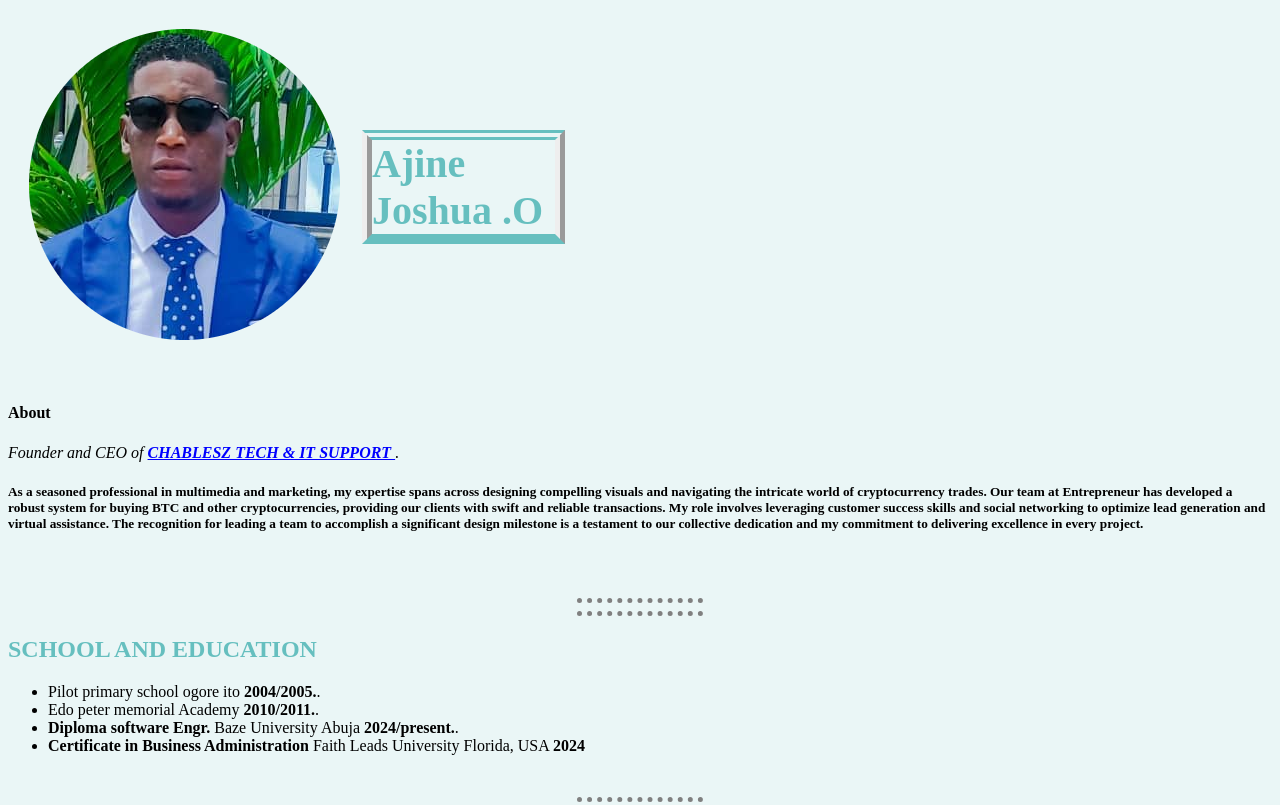
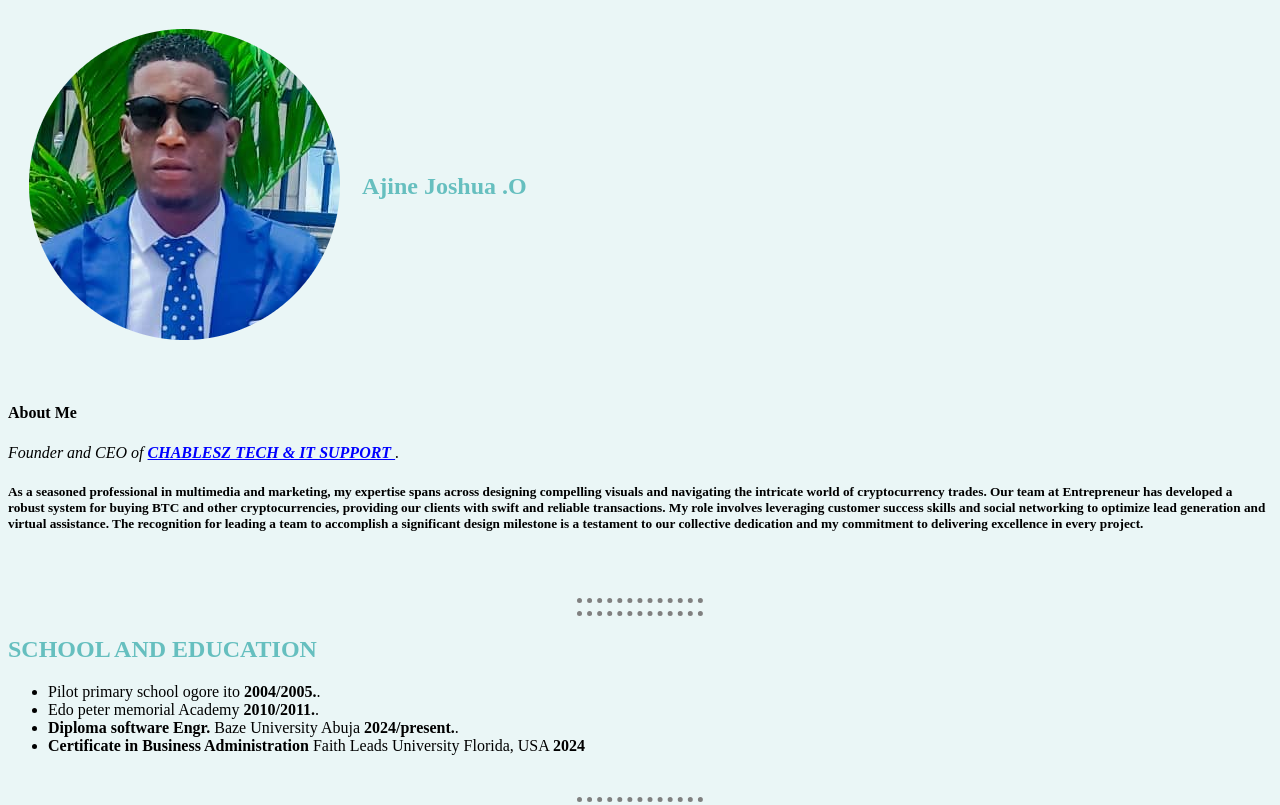
Before and after one commit to Chablesz01/exchangecv, a plain HTML site: page index.html in a window 1280 px wide. Shown: the top 805 px of the page. Drawn offline with Linux system fonts and the light colour scheme.

Commit message:
Update index.html

```diff
--- a/index.html
+++ b/index.html
@@ -23,11 +23,11 @@ h1{
     <table cellspacing="20">
       <tr>
         <td><img class="chablesz1" src="images/cha12.png" alt="Ajine joshua profile picture"></td>
-        <td><h1>Ajine Joshua .O</h1>
+        <td><h2>Ajine Joshua .O</h2></td>
         </tr>
     </table>
     <br>
-    <h4>About</h4>
+    <h4>About Me</h4>
      <p><em>Founder and CEO of <strong> <a href="https://wa.me/message/MVGWASLUNHEOK1">CHABLESZ TECH & IT SUPPORT </a></strong>.</em></p>
         <h5>As a seasoned professional in multimedia and marketing, my expertise spans across designing compelling visuals and navigating the intricate world of cryptocurrency trades. Our team at Entrepreneur has developed a robust system for buying BTC and other cryptocurrencies, providing our clients with swift and reliable transactions.
 
```
